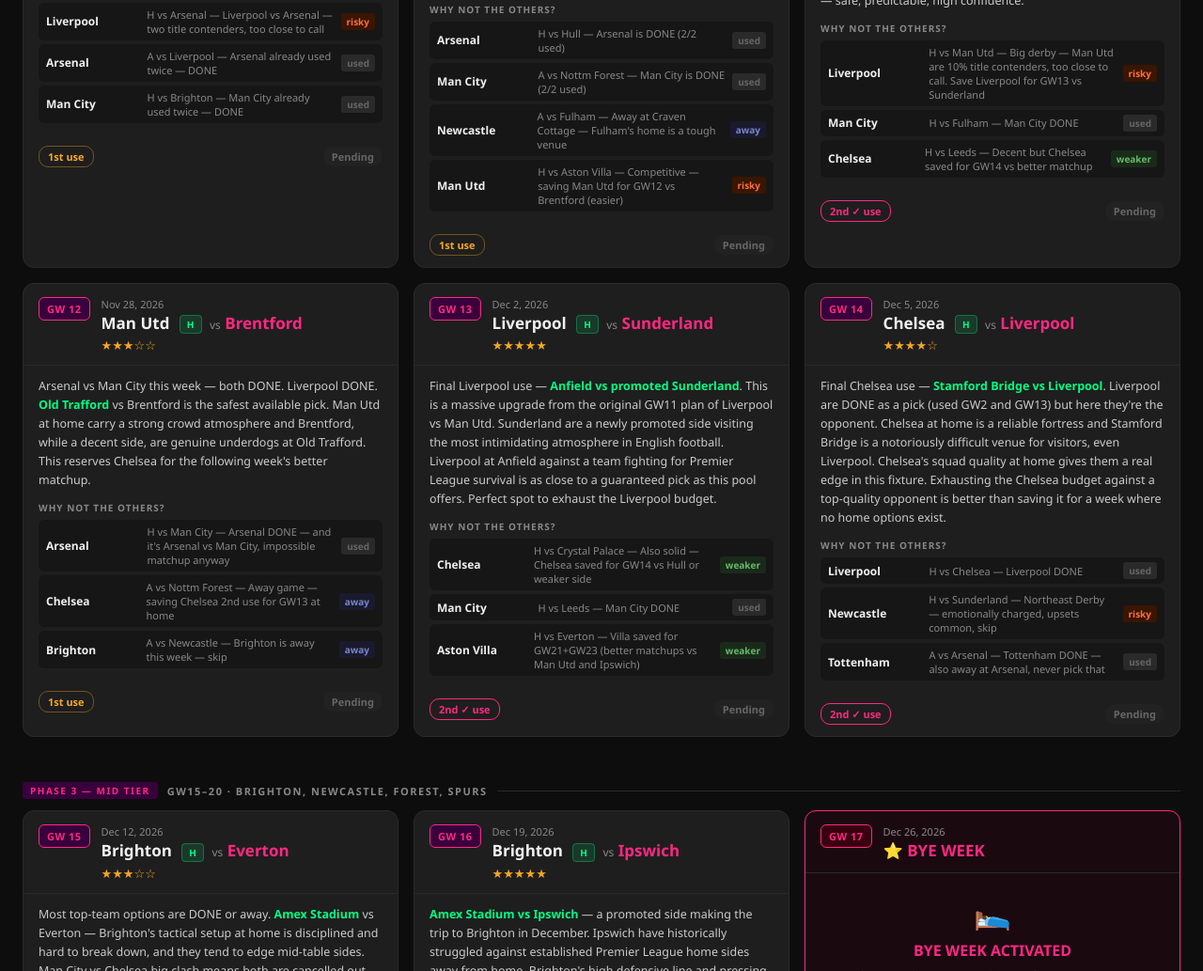
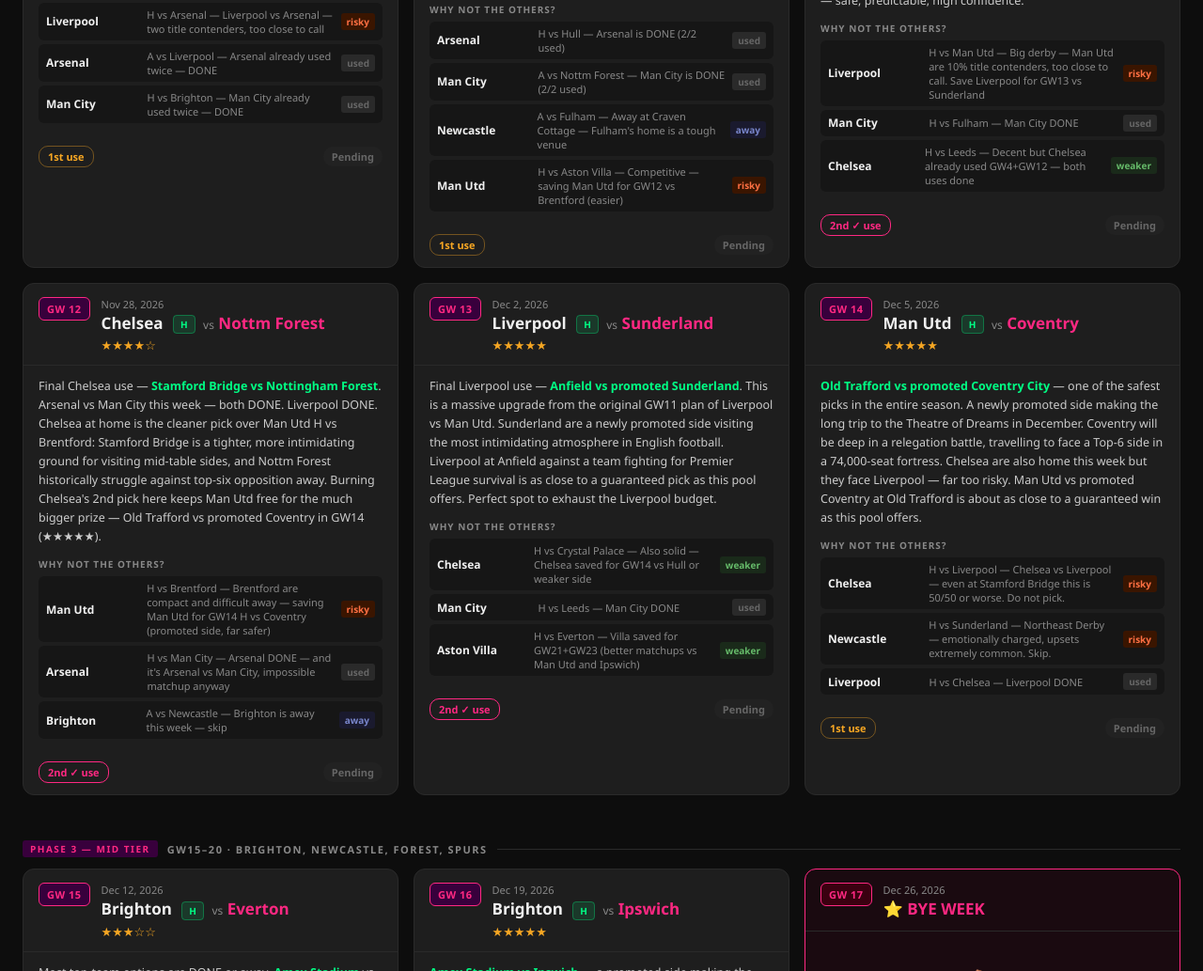
Before and after one commit to sriravi1996/pl-survival-pool-2627, a plain HTML site: page index.html in a window 1280 px wide. Shown: the part 2306-3339 px from the top of the page at 94% size. Drawn offline with Linux system fonts and the light colour scheme.

Commit message:
Easy picks first: GW12 Chelsea H vs Forest, GW14 Man Utd H vs Coventry (★★★★★ promoted side) — eliminate Chelsea vs Liverpool

```diff
--- a/index.html
+++ b/index.html
@@ -437,8 +437,8 @@
   { team: "Man City",    uses: [1, 3],  stars: 5 },
   { team: "Arsenal",     uses: [6, 8],  stars: 5 },
   { team: "Liverpool",   uses: [2, 13], stars: 5 },
-  { team: "Chelsea",     uses: [4, 14], stars: 4 },
-  { team: "Man Utd",     uses: [12,18], stars: 4 },
+  { team: "Chelsea",     uses: [4, 12], stars: 4 },
+  { team: "Man Utd",     uses: [14,18], stars: 4 },
   { team: "Tottenham",   uses: [7, 11], stars: 4 },
   { team: "Brighton",    uses: [15,16], stars: 3 },
   { team: "Newcastle",   uses: [9, 20], stars: 3 },
@@ -568,16 +568,16 @@
     alts: [
       { team: "Liverpool", matchup: "H vs Man Utd", badge: "risky", why: "Big derby — Man Utd are 10% title contenders, too close to call. Save Liverpool for GW13 vs Sunderland" },
       { team: "Man City", matchup: "H vs Fulham", badge: "used", why: "Man City DONE" },
-      { team: "Chelsea", matchup: "H vs Leeds", badge: "weaker", why: "Decent but Chelsea saved for GW14 vs better matchup" },
+      { team: "Chelsea", matchup: "H vs Leeds", badge: "weaker", why: "Decent but Chelsea already used GW4+GW12 — both uses done" },
     ]
   },
   {
-    gw: 12, date: "Nov 28, 2026", pick: "Man Utd", ha: "H", opp: "Brentford",
-    stars: 3, use: "1st", phase: "elite-tier",
-    reason: `Arsenal vs Man City this week — both DONE. Liverpool DONE. <strong>Old Trafford</strong> vs Brentford is the safest available pick. Man Utd at home carry a strong crowd atmosphere and Brentford, while a decent side, are genuine underdogs at Old Trafford. This reserves Chelsea for the following week's better matchup.`,
+    gw: 12, date: "Nov 28, 2026", pick: "Chelsea", ha: "H", opp: "Nottm Forest",
+    stars: 4, use: "2nd ✓", phase: "elite-tier",
+    reason: `Final Chelsea use — <strong>Stamford Bridge vs Nottingham Forest</strong>. Arsenal vs Man City this week — both DONE. Liverpool DONE. Chelsea at home is the cleaner pick over Man Utd H vs Brentford: Stamford Bridge is a tighter, more intimidating ground for visiting mid-table sides, and Nottm Forest historically struggle against top-six opposition away. Burning Chelsea's 2nd pick here keeps Man Utd free for the much bigger prize — Old Trafford vs promoted Coventry in GW14 (★★★★★).`,
     alts: [
+      { team: "Man Utd", matchup: "H vs Brentford", badge: "risky", why: "Brentford are compact and difficult away — saving Man Utd for GW14 H vs Coventry (promoted side, far safer)" },
       { team: "Arsenal", matchup: "H vs Man City", badge: "used", why: "Arsenal DONE — and it's Arsenal vs Man City, impossible matchup anyway" },
-      { team: "Chelsea", matchup: "A vs Nottm Forest", badge: "away", why: "Away game — saving Chelsea 2nd use for GW13 at home" },
       { team: "Brighton", matchup: "A vs Newcastle", badge: "away", why: "Brighton is away this week — skip" },
     ]
   },
@@ -592,13 +592,13 @@
     ]
   },
   {
-    gw: 14, date: "Dec 5, 2026", pick: "Chelsea", ha: "H", opp: "Liverpool",
-    stars: 4, use: "2nd ✓", phase: "elite-tier",
-    reason: `Final Chelsea use — <strong>Stamford Bridge vs Liverpool</strong>. Liverpool are DONE as a pick (used GW2 and GW13) but here they're the opponent. Chelsea at home is a reliable fortress and Stamford Bridge is a notoriously difficult venue for visitors, even Liverpool. Chelsea's squad quality at home gives them a real edge in this fixture. Exhausting the Chelsea budget against a top-quality opponent is better than saving it for a week where no home options exist.`,
+    gw: 14, date: "Dec 5, 2026", pick: "Man Utd", ha: "H", opp: "Coventry",
+    stars: 5, use: "1st", phase: "elite-tier",
+    reason: `<strong>Old Trafford vs promoted Coventry City</strong> — one of the safest picks in the entire season. A newly promoted side making the long trip to the Theatre of Dreams in December. Coventry will be deep in a relegation battle, travelling to face a Top-6 side in a 74,000-seat fortress. Chelsea are also home this week but they face Liverpool — far too risky. Man Utd vs promoted Coventry at Old Trafford is about as close to a guaranteed win as this pool offers.`,
     alts: [
+      { team: "Chelsea", matchup: "H vs Liverpool", badge: "risky", why: "Chelsea vs Liverpool — even at Stamford Bridge this is 50/50 or worse. Do not pick." },
+      { team: "Newcastle", matchup: "H vs Sunderland", badge: "risky", why: "Northeast Derby — emotionally charged, upsets extremely common. Skip." },
       { team: "Liverpool", matchup: "H vs Chelsea", badge: "used", why: "Liverpool DONE" },
-      { team: "Newcastle", matchup: "H vs Sunderland", badge: "risky", why: "Northeast Derby — emotionally charged, upsets common, skip" },
-      { team: "Tottenham", matchup: "A vs Arsenal", badge: "used", why: "Tottenham DONE — also away at Arsenal, never pick that" },
     ]
   },
   {
@@ -629,7 +629,7 @@
     reason: `Boxing Day is the most upset-heavy round in English football history. Teams play on 48 hours recovery from the previous fixture. Arsenal is AWAY at Crystal Palace. Man City is AWAY at Newcastle. Liverpool is AWAY at Hull. <strong>There is no reliable home banker available.</strong> Fatigue, rotation, cold weather, emotional derby atmospheres — using the BYE here is not just safe, it's optimal.`,
     alts: [
       { team: "Aston Villa", matchup: "H vs Leeds", badge: "risky", why: "Decent but Boxing Day chaos makes every pick risky — BYE is smarter" },
-      { team: "Man Utd", matchup: "H vs Nottm Forest", badge: "risky", why: "Man Utd saved for GW18 H vs Sunderland — cleaner promoted-side matchup next week" },
+      { team: "Man Utd", matchup: "H vs Nottm Forest", badge: "risky", why: "Man Utd saved for GW18 H vs Sunderland — another promoted side, far cleaner pick next week" },
       { team: "Everton", matchup: "H vs Sunderland", badge: "risky", why: "Possible fallback but BYE is the right call here" },
     ]
   },
```
